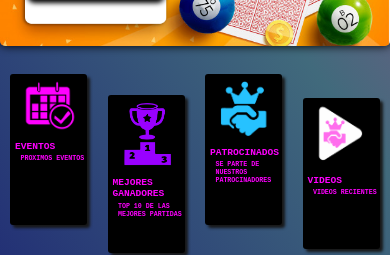
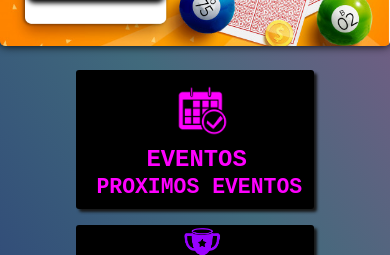
Before and after one commit to J1SUS/Winhand-vite, a React (Vite) app: page / in a window 390 px wide. Shown: the part 589-844 px from the top of the page. Built offline with nearby package versions, Linux system fonts and the light colour scheme.

Commit message:
Now Cards are responsive

```diff
--- a/src/tarjetas/Tarjetas.css
+++ b/src/tarjetas/Tarjetas.css
@@ -62,16 +62,72 @@
 }
 
 @media (max-width: 480px) {
+  .Tarjetas {
+    flex-direction: column;
+    align-items: center;
+  }
+
+  .tarjeta {
+    display: flex;
+    flex-direction: column;
+    position: static;
+    width: calc(950 * 100vw / var(--ideal-viewport-width));
+    height: calc(550 * 100vw / var(--ideal-viewport-width))
+  }
+
+  .tarjeta-1, .tarjeta-2, .tarjeta-3 {
+    margin-top: 1rem;
+  }
+  .tajeta * {
+    position: static;
+    margin: 0
+  }
+  .tarjeta {
+    justify-content: center;
+    align-items: center;
+    text-align: center;
+  }
+
   .tarjeta h3 {
-    font-size: calc(27 * 100vw / var(--ideal-viewport-width));
+    font-size: calc(47 * 100vw / var(--ideal-viewport-width));
   }
   .tarjeta h2 {
-    font-size: calc(39 * 100vw / var(--ideal-viewport-width));
+    font-size: calc(67 * 100vw / var(--ideal-viewport-width));
   }
-  .tarjeta {
-    height: calc(600 * 100vw / var(--ideal-viewport-width));
+
+  .tarjeta-0 h2{
+    font-size: calc(97 * 100vw / var(--ideal-viewport-width));
   }
-  .tarjeta-1 {
-    height: calc(630 * 100vw / var(--ideal-viewport-width));
+  .tarjeta-0 h3{
+    font-size: calc(87 * 100vw / var(--ideal-viewport-width));
+  }
+
+
+  .tarjeta-1 h2{
+    font-size: calc(77 * 100vw / var(--ideal-viewport-width));
+  }
+  .tarjeta-1 h3{
+    font-size: calc(71 * 100vw / var(--ideal-viewport-width));
+  }
+
+  .tarjeta-2 h2{
+    font-size: calc(87 * 100vw / var(--ideal-viewport-width));
+  }
+
+  .tarjeta-2 h3{
+    font-size: calc(69 * 100vw / var(--ideal-viewport-width));
+  }
+
+  .tarjeta-3 h2{
+    font-size: calc(97 * 100vw / var(--ideal-viewport-width));
+  }
+
+  .tarjeta-3 h3{
+    font-size: calc(77 * 100vw / var(--ideal-viewport-width));
+  }
+
+  .tarjeta-3 .img-container{
+    width: 100%;
+    background: #fff;
   }
 }
--- a/src/tarjetas/Tarjetas.jsx
+++ b/src/tarjetas/Tarjetas.jsx
@@ -8,7 +8,7 @@ import play from './img/play 1-A.png'
 function Tarjeta(props) {
     return (
         <div className={`tarjeta tarjeta-${props.id}`}>
-            <img className="tarjeta-img" src={props.img} alt={props.alt} />
+            <div className="img-container"><img className="tarjeta-img" src={props.img} alt={props.alt} /></div>
             <h2>{props.title}</h2>
             <h3>{props.subtitle}</h3>
         </div>
```
